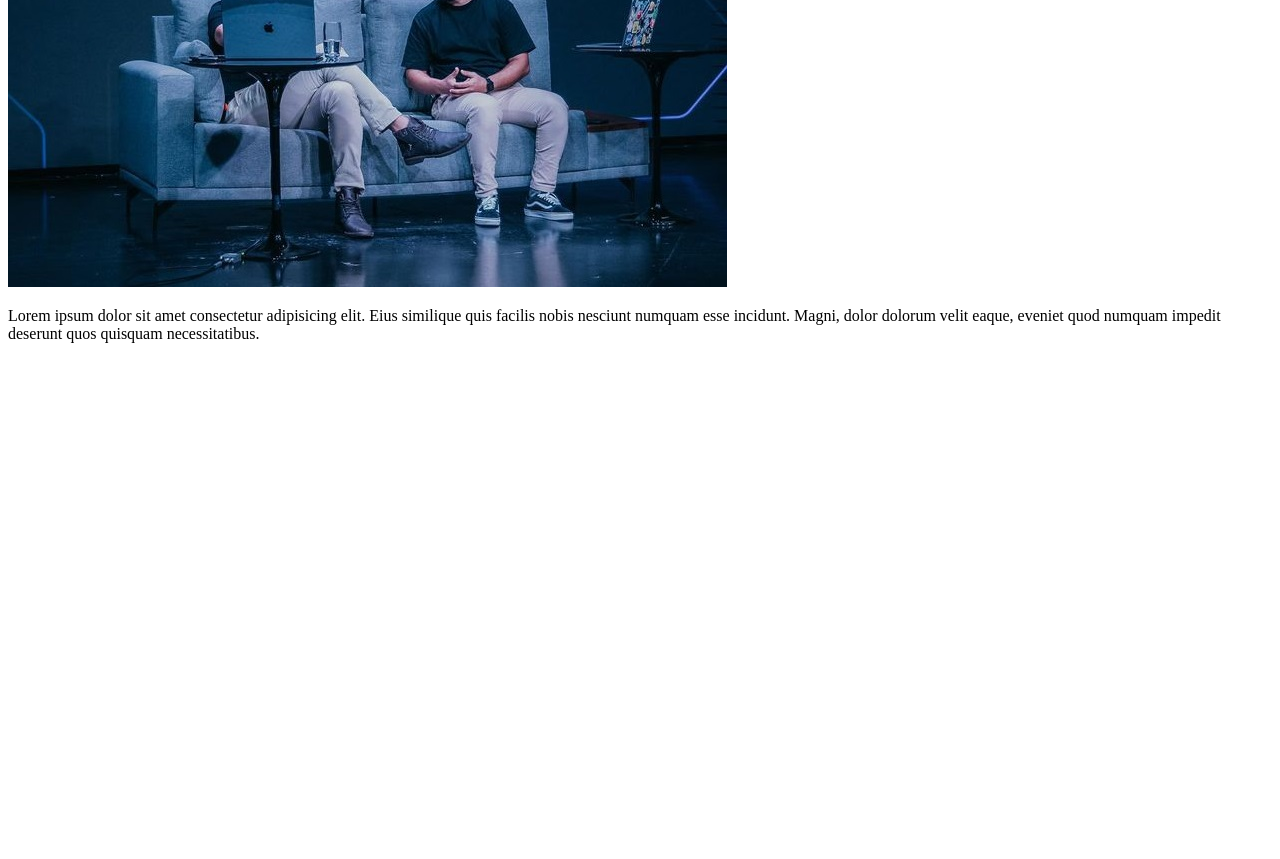
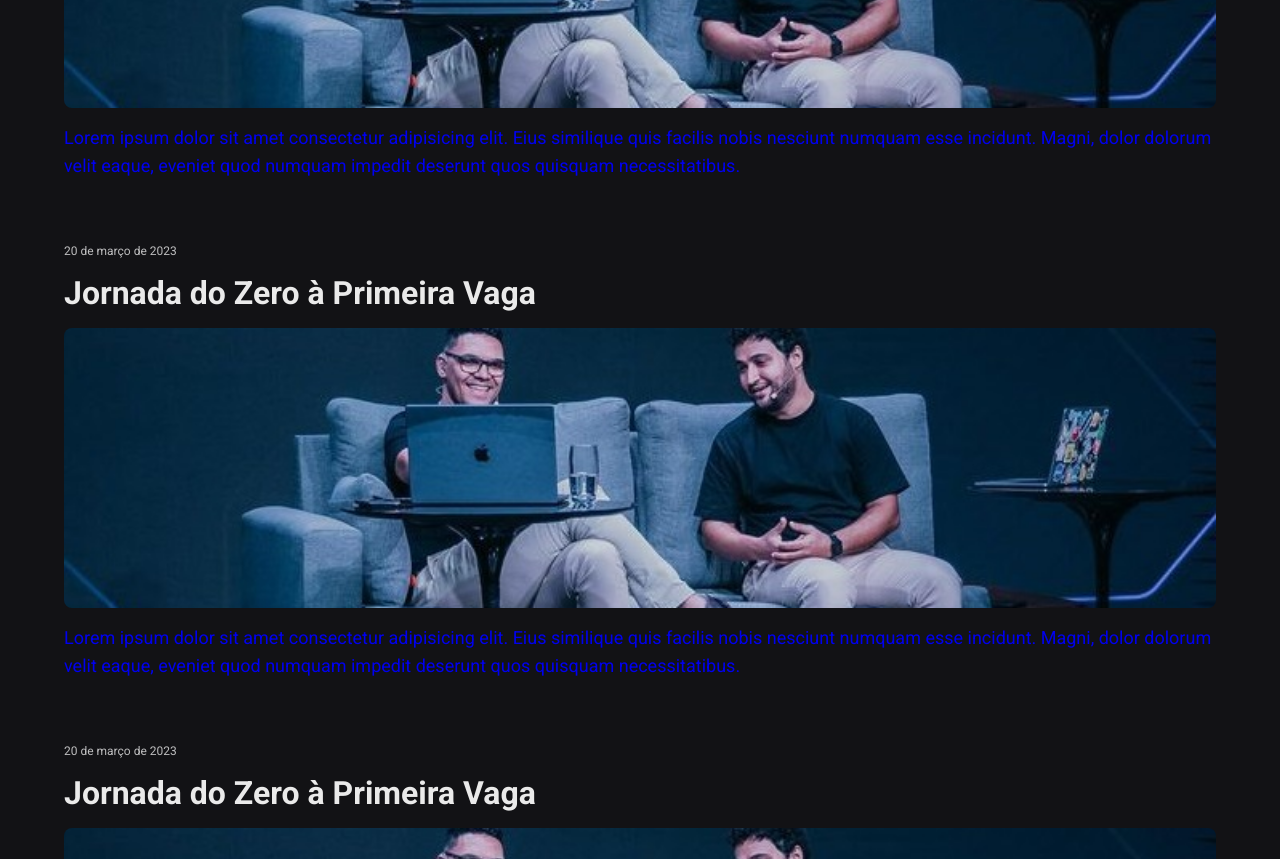
Before and after one commit to JoaoVitor0206/nlw-spacetime-explorer, a plain HTML site: page index.html in a window 1280 px wide. Shown: the part 320-1179 px from the top of the page. Before the commit the page ends 800 px from the top, so only its background shows below. Drawn offline with Linux system fonts and the light colour scheme.

Commit message:
Aula 2 finalizada

```diff
--- a/index.html
+++ b/index.html
@@ -5,12 +5,18 @@
     <meta http-equiv="X-UA-Compatible" content="IE=edge" />
     <meta name="viewport" content="width=device-width, initial-scale=1.0" />
 
+    <link rel="preconnect" href="https://fonts.googleapis.com">
+    <link rel="preconnect" href="https://fonts.gstatic.com" crossorigin>
+    <link href="https://fonts.googleapis.com/css2?family=Roboto:wght@400;700&display=swap" rel="stylesheet">
+
+    <link rel="stylesheet" href="style.css">
     <link rel="shortcut icon" href="assets/favicon.png" type="image/png" />
 
     <title>NLW Spacetime</title>
   </head>
   <body>
-    <div>
+    <nav>
+      <a href="https://www.youtube.com/watch?v=3nz5HkUJaVU&ab_channel=Rocketseat" target="_blank" class="memory">
         <small>20 de março de 2023</small>
         <h1>Jornada do Zero à Primeira Vaga</h1>
         <img
@@ -23,6 +29,34 @@
           velit eaque, eveniet quod numquam impedit deserunt quos quisquam
           necessitatibus.
         </p>
-    </div>
+      </a>
+      <a href="https://www.youtube.com/watch?v=3nz5HkUJaVU&ab_channel=Rocketseat" target="_blank" class="memory">
+        <small>20 de março de 2023</small>
+        <h1>Jornada do Zero à Primeira Vaga</h1>
+        <img
+          src="./assets/jornada.png"
+          alt="Apresentação Jornada do Zero à Primeira Vaga"
+        />
+        <p>
+          Lorem ipsum dolor sit amet consectetur adipisicing elit. Eius similique
+          quis facilis nobis nesciunt numquam esse incidunt. Magni, dolor dolorum
+          velit eaque, eveniet quod numquam impedit deserunt quos quisquam
+          necessitatibus.
+        </p>
+      </a>  <a href="https://www.youtube.com/watch?v=3nz5HkUJaVU&ab_channel=Rocketseat" target="_blank" class="memory">
+        <small>20 de março de 2023</small>
+        <h1>Jornada do Zero à Primeira Vaga</h1>
+        <img
+          src="./assets/jornada.png"
+          alt="Apresentação Jornada do Zero à Primeira Vaga"
+        />
+        <p>
+          Lorem ipsum dolor sit amet consectetur adipisicing elit. Eius similique
+          quis facilis nobis nesciunt numquam esse incidunt. Magni, dolor dolorum
+          velit eaque, eveniet quod numquam impedit deserunt quos quisquam
+          necessitatibus.
+        </p>
+      </a>
+  </nav>
   </body>
 </html>
--- /dev/null
+++ b/style.css
@@ -0,0 +1,46 @@
+* {
+  margin: 0;
+  padding: 0;
+  box-sizing: border-box;
+}
+
+body {
+  background-color: #121215;
+  color: #EAEAEA;
+  font-family: 'Roboto', sans-serif;
+}
+
+nav {
+  padding: 64px;
+}
+
+.memory {
+  display: flex;
+  flex-direction: column;
+  gap: 16px;
+
+  text-decoration: none;
+  margin-bottom: 64px;
+}
+
+.memory small {
+  color: #BEBEBF;
+  font-size: 12px;
+}
+
+.memory h1 {
+  font-size: 32px;
+  color: #EAEAEA;
+}
+.memory img {
+  width: 100%;
+  height: 280px;
+  object-fit: cover;
+  border-radius: 8px;
+}
+
+.memory p {
+  font-size: 18px;
+  color; #bebebf;
+  line-height: 28px;
+}
```
Lines whose indentation alone changed are shown as unchanged.
